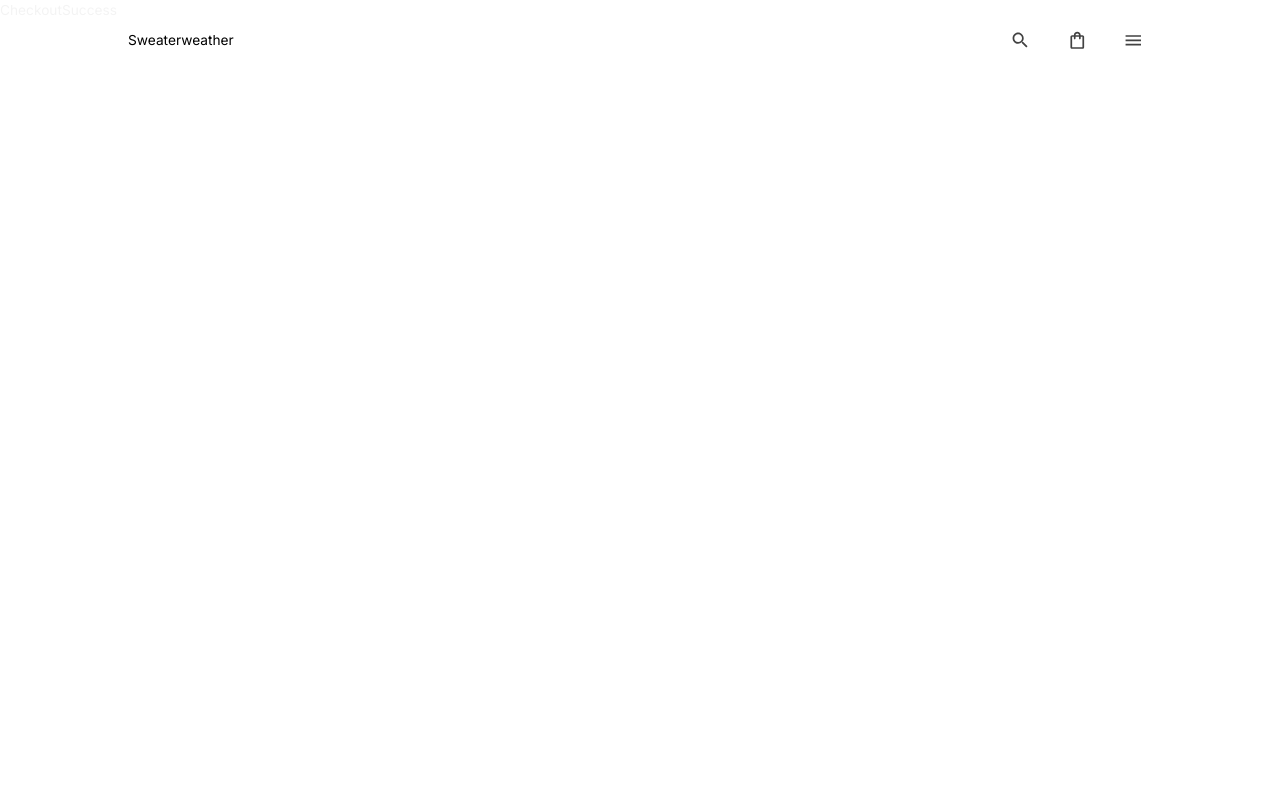
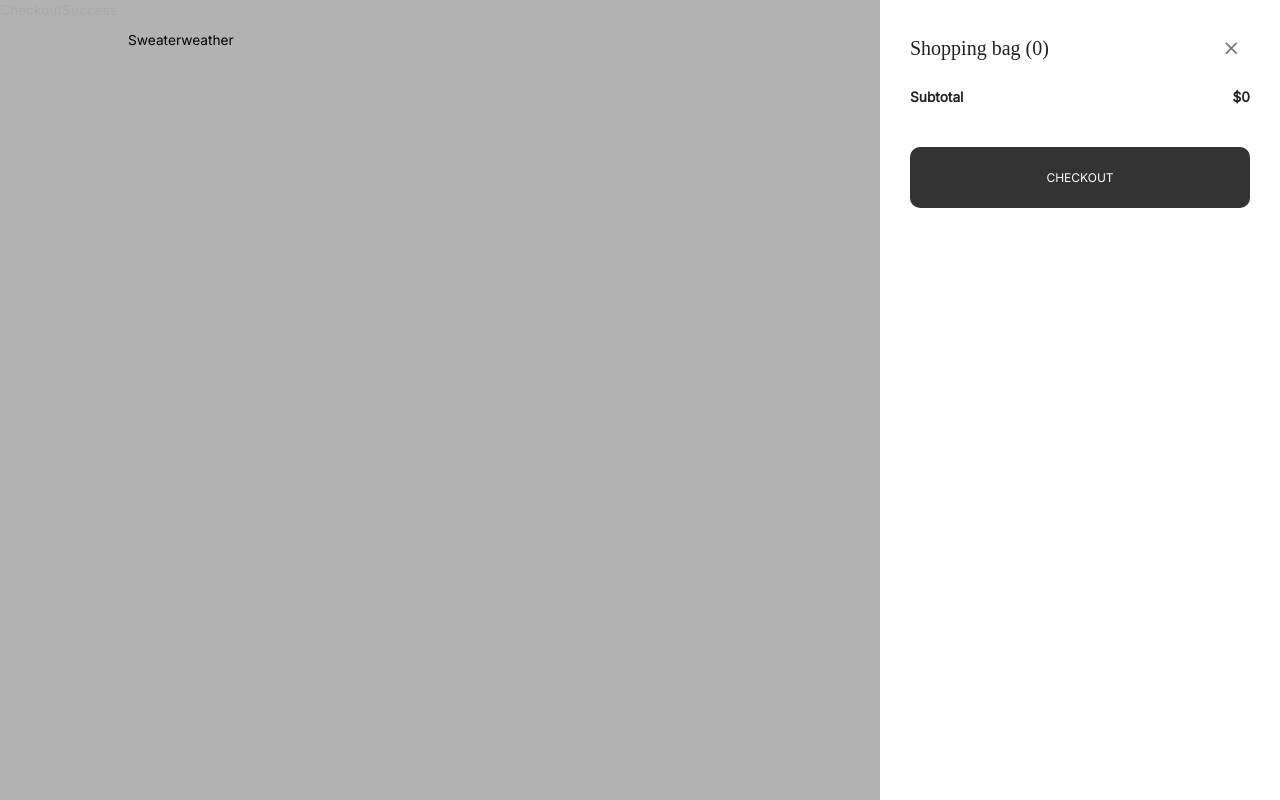
Before and after one commit to shirley-park/crumb, a React (Create React App) app in the folder client/: page /checkout/success in a window 1280 px wide. Both pictures are taken after a click on the button 1077 px from the left and 40 px from the top of the page. Built offline with nearby package versions, Linux system fonts and the light colour scheme.

Commit message:
shopping cart overlay placeholders

```diff
--- a/client/src/App.js
+++ b/client/src/App.js
@@ -5,6 +5,7 @@
 import Checkout from './scenes/checkout/Checkout'
 import CheckoutSuccess from './scenes/checkout/CheckoutSuccess'
 import Navbar from './scenes/global/Navbar'
+import CartMenu from './scenes/global/CartMenu'
 
 const ScrollToTop = () => {
   const { pathname } = useLocation()
@@ -28,6 +29,7 @@
           <Route path="checkout" element={<Checkout />} />
           <Route path="checkout/success" element={<CheckoutSuccess />} />
         </Routes>
+        <CartMenu />
       </BrowserRouter>
     </div>
   )
--- a/client/src/scenes/global/CartMenu.jsx
+++ b/client/src/scenes/global/CartMenu.jsx
@@ -34,7 +34,7 @@
     // overlay
     <Box
       display={isCartOpen ? 'Block' : 'none'}
-      backgroundColor="rgba(0, 0, 0, 0.4"
+      backgroundColor="rgba(0, 0, 0, 0.3)"
       position="fixed"
       zIndex={10}
       width="100%"
@@ -60,6 +60,92 @@
               <CloseIcon />
             </IconButton>
           </FlexBox>
+
+          {/* shopping bag list */}
+          <Box>
+            {cart.map((item) => (
+              <Box key={item.attributes.id}>
+                <FlexBox p="15px 0">
+                  <Box flex="1 1 40%">
+                    <img
+                      src={`http://localhost:1337${item?.attributes?.image?.data?.attributes?.formats?.medium?.url}`}
+                      alt={item?.name}
+                      width="123px"
+                      height="164px"
+                    />
+                  </Box>
+                  <Box flex="1 1 60%">
+                    <FlexBox mb="5px">
+                      <Typography fontWeight="bold">
+                        {item.attributes.name}
+                      </Typography>
+                      <IconButton
+                        onClick={() =>
+                          dispatch(removeFromCart({ id: item.id }))
+                        }
+                      >
+                        <CloseIcon />
+                      </IconButton>
+                    </FlexBox>
+                    <Typography>{item.attributes.shortDescription}</Typography>
+                    <FlexBox m="15px 0">
+                      <Box
+                        display="flex"
+                        alignItems="center"
+                        border={`1.5px solid ${shades.neutral[500]}`}
+                      >
+                        <IconButton
+                          onClick={() =>
+                            dispatch(decreaseCount({ id: item.id }))
+                          }
+                        >
+                          <RemoveIcon />
+                        </IconButton>
+                        <Typography>{item.count}</Typography>
+                        <IconButton
+                          onClick={() =>
+                            dispatch(increaseCount({ id: item.id }))
+                          }
+                        >
+                          <AddIcon />
+                        </IconButton>
+                      </Box>
+
+                      {/* Price */}
+                      <Typography fontWeight="bold">
+                        ${item.attributes.price}
+                      </Typography>
+                    </FlexBox>
+                  </Box>
+                </FlexBox>
+                <Divider />
+              </Box>
+            ))}
+          </Box>
+
+          {/* Actions - subtotal, price, checkout */}
+          <Box m="20px 0">
+            <FlexBox m="20px 0">
+              <Typography fontWeight="bold">Subtotal</Typography>
+              <Typography fontWeight="bold">${totalPrice}</Typography>
+            </FlexBox>
+            <Button
+              sx={{
+                backgroundColor: shades.primary[400],
+                color: 'white',
+                borderRadius: '10px',
+                minWidth: '100%',
+                padding: '20px 40px',
+                m: '20px 0',
+              }}
+              onClick={() => {
+                navigate('/checkout')
+                dispatch(setIsCartOpen({}))
+              }}
+            >
+              Checkout
+            </Button>
+          </Box>
         </Box>
       </Box>
     </Box>
--- a/client/src/scenes/global/Navbar.jsx
+++ b/client/src/scenes/global/Navbar.jsx
@@ -1,7 +1,7 @@
 import { useDispatch, useSelector } from 'react-redux'
 import { Badge, Box, IconButton } from '@mui/material'
 import {
-  PersonOutline,
+  // PersonOutline,
   ShoppingBagOutlined,
   MenuOutlined,
   SearchOutlined,
@@ -66,7 +66,7 @@
             }}
           >
             <IconButton
-              onClick={() => setIsCartOpen({})}
+              onClick={() => dispatch(setIsCartOpen({}))}
               sx={{ color: '#424242' }}
             >
               <ShoppingBagOutlined />
```
